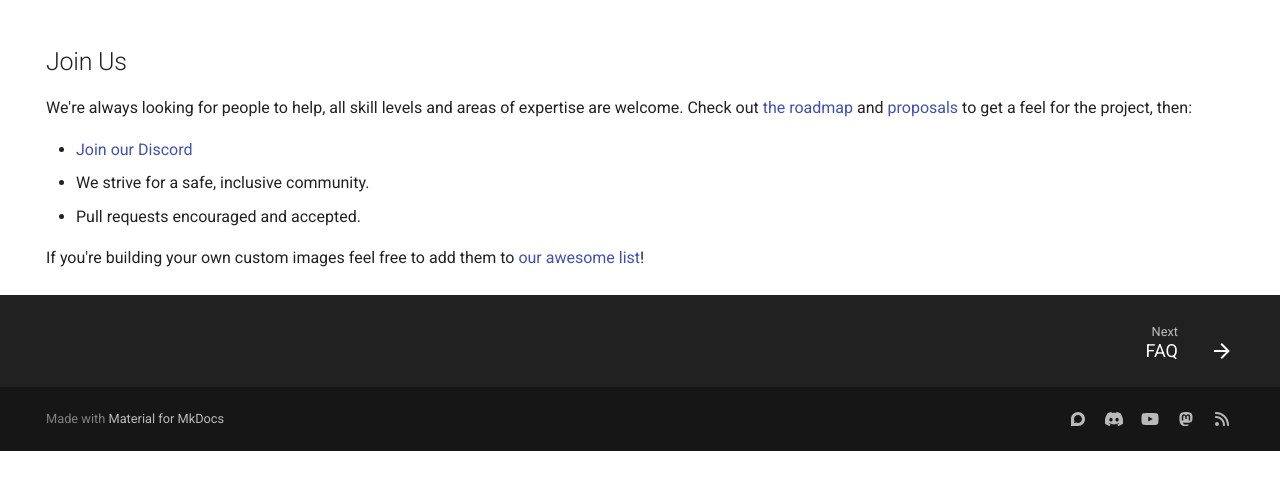
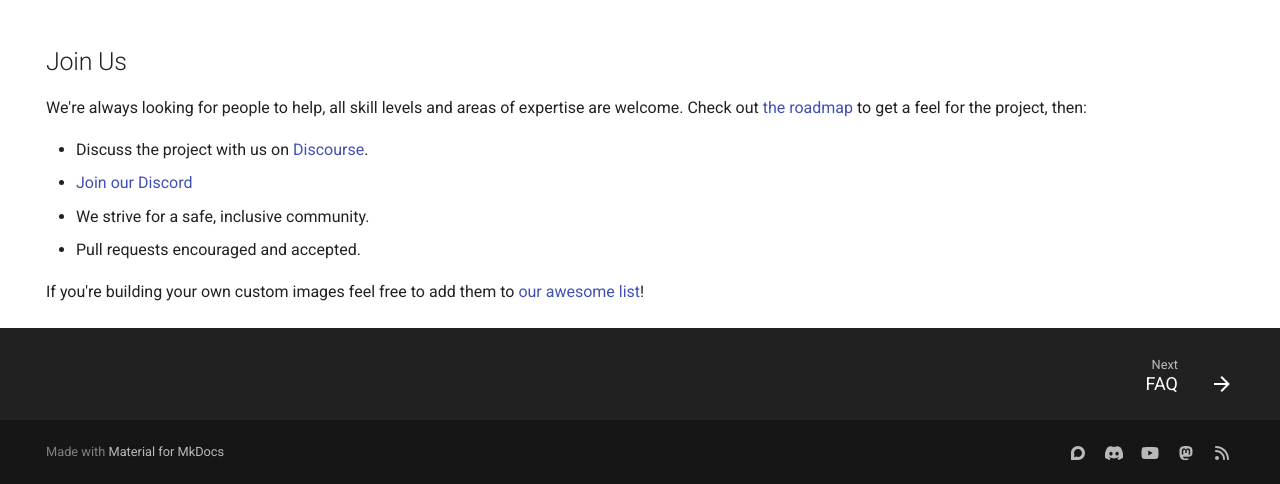
Before and after one commit to ublue-os/website, an MkDocs documentation site: the page built from docs/index.md, in a window 1280 px wide and 900 px high, scrolled down 3380 px, cut to the strip 416-900 px from the top of the window. Built offline with MkDocs 1.6.1 and Material for MkDocs 9.7.7, drawn with Linux system fonts in a browser that asks for light colours; comment, search, counter and statistics services are not loaded; before the commit the page ends 4247 px from its top, so only the background shows below that.

Commit message:
fix: broken links on index page (#666)
* fix: broken links on index page

* fix: puncutation

```diff
--- a/docs/index.md
+++ b/docs/index.md
@@ -114,8 +114,9 @@ Our goal is to for one install to last the life of the hardware.
 
 ## Join Us
 
-We're always looking for people to help, all skill levels and areas of expertise are welcome. Check out [the roadmap](https://github.com/orgs/ublue-os/projects/1) and [proposals](https://github.com/orgs/ublue-os/discussions?discussions_q=is%3Aopen+label%3Aproposal) to get a feel for the project, then:
+We're always looking for people to help, all skill levels and areas of expertise are welcome. Check out [the roadmap](https://github.com/orgs/ublue-os/projects/1) to get a feel for the project, then:
 
+- Discuss the project with us on [Discourse](https://universal-blue.discourse.group/).
 - [Join our Discord](https://discord.gg/WEu6BdFEtp)
   - We strive for a safe, inclusive community.
 - Pull requests encouraged and accepted.
```
